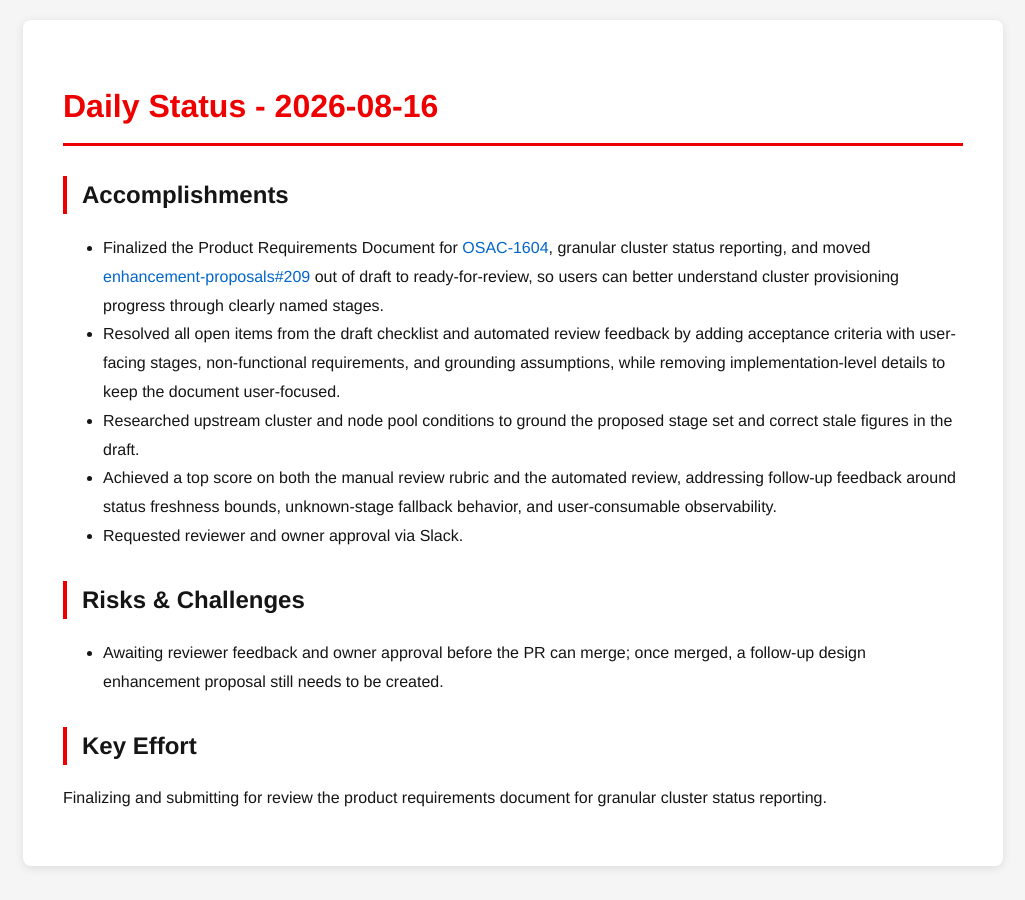
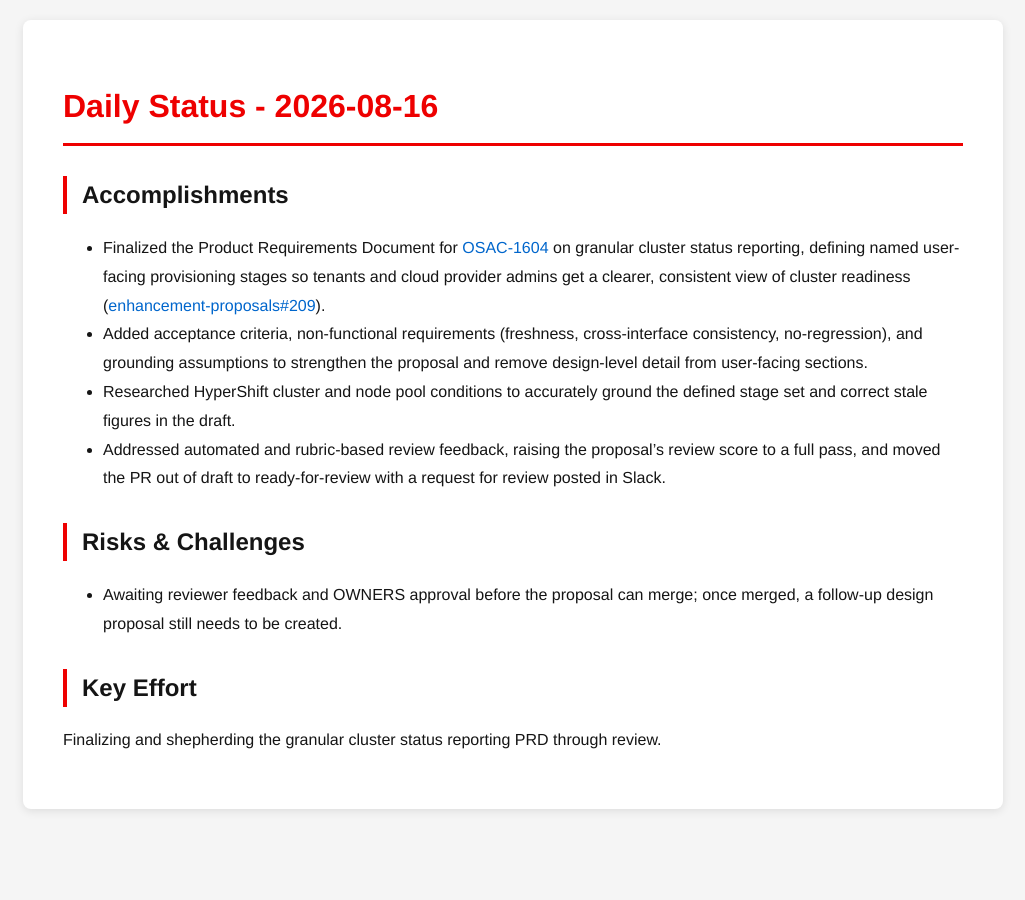
Before and after one commit to tzvatot/daily-status, a Jekyll site: the page built from 2026-08-16.md, in a window 1280 px wide. Shown: the whole page, without its empty margins (127-1152 px from the left). Built offline with Jekyll 4.4.1, drawn with Linux system fonts in a browser that asks for light colours.

Commit message:
Daily status update - 2026-08-16

```diff
--- a/2026-08-16.md
+++ b/2026-08-16.md
@@ -7,14 +7,13 @@ date: 2026-08-16
 # Daily Status - 2026-08-16
 
 ## Accomplishments
-- Finalized the Product Requirements Document for [OSAC-1604](https://redhat.atlassian.net/browse/OSAC-1604), granular cluster status reporting, and moved [enhancement-proposals#209](https://github.com/osac-project/enhancement-proposals/pull/209) out of draft to ready-for-review, so users can better understand cluster provisioning progress through clearly named stages.
-- Resolved all open items from the draft checklist and automated review feedback by adding acceptance criteria with user-facing stages, non-functional requirements, and grounding assumptions, while removing implementation-level details to keep the document user-focused.
-- Researched upstream cluster and node pool conditions to ground the proposed stage set and correct stale figures in the draft.
-- Achieved a top score on both the manual review rubric and the automated review, addressing follow-up feedback around status freshness bounds, unknown-stage fallback behavior, and user-consumable observability.
-- Requested reviewer and owner approval via Slack.
+- Finalized the Product Requirements Document for [OSAC-1604](https://redhat.atlassian.net/browse/OSAC-1604) on granular cluster status reporting, defining named user-facing provisioning stages so tenants and cloud provider admins get a clearer, consistent view of cluster readiness ([enhancement-proposals#209](https://github.com/osac-project/enhancement-proposals/pull/209)).
+- Added acceptance criteria, non-functional requirements (freshness, cross-interface consistency, no-regression), and grounding assumptions to strengthen the proposal and remove design-level detail from user-facing sections.
+- Researched HyperShift cluster and node pool conditions to accurately ground the defined stage set and correct stale figures in the draft.
+- Addressed automated and rubric-based review feedback, raising the proposal's review score to a full pass, and moved the PR out of draft to ready-for-review with a request for review posted in Slack.
 
 ## Risks & Challenges
-- Awaiting reviewer feedback and owner approval before the PR can merge; once merged, a follow-up design enhancement proposal still needs to be created.
+- Awaiting reviewer feedback and OWNERS approval before the proposal can merge; once merged, a follow-up design proposal still needs to be created.
 
 ## Key Effort
-Finalizing and submitting for review the product requirements document for granular cluster status reporting.
+Finalizing and shepherding the granular cluster status reporting PRD through review.
```
